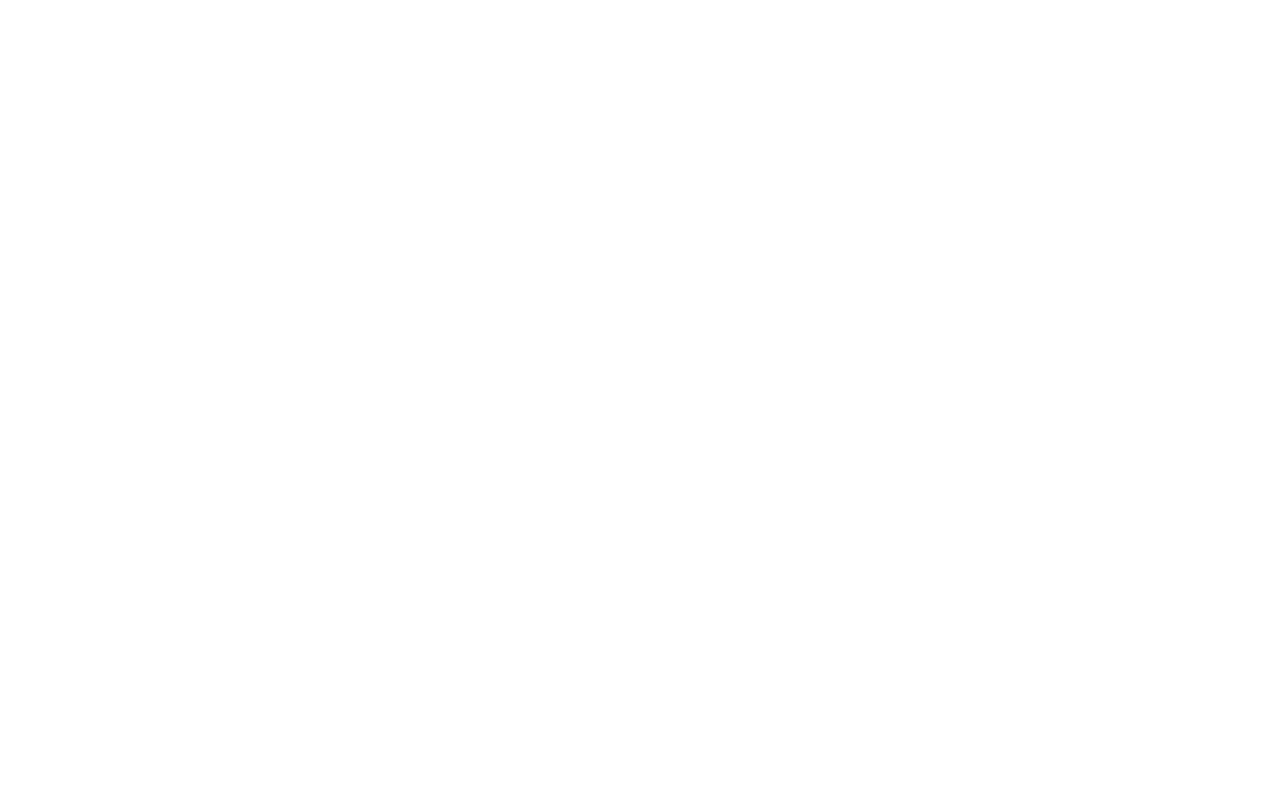
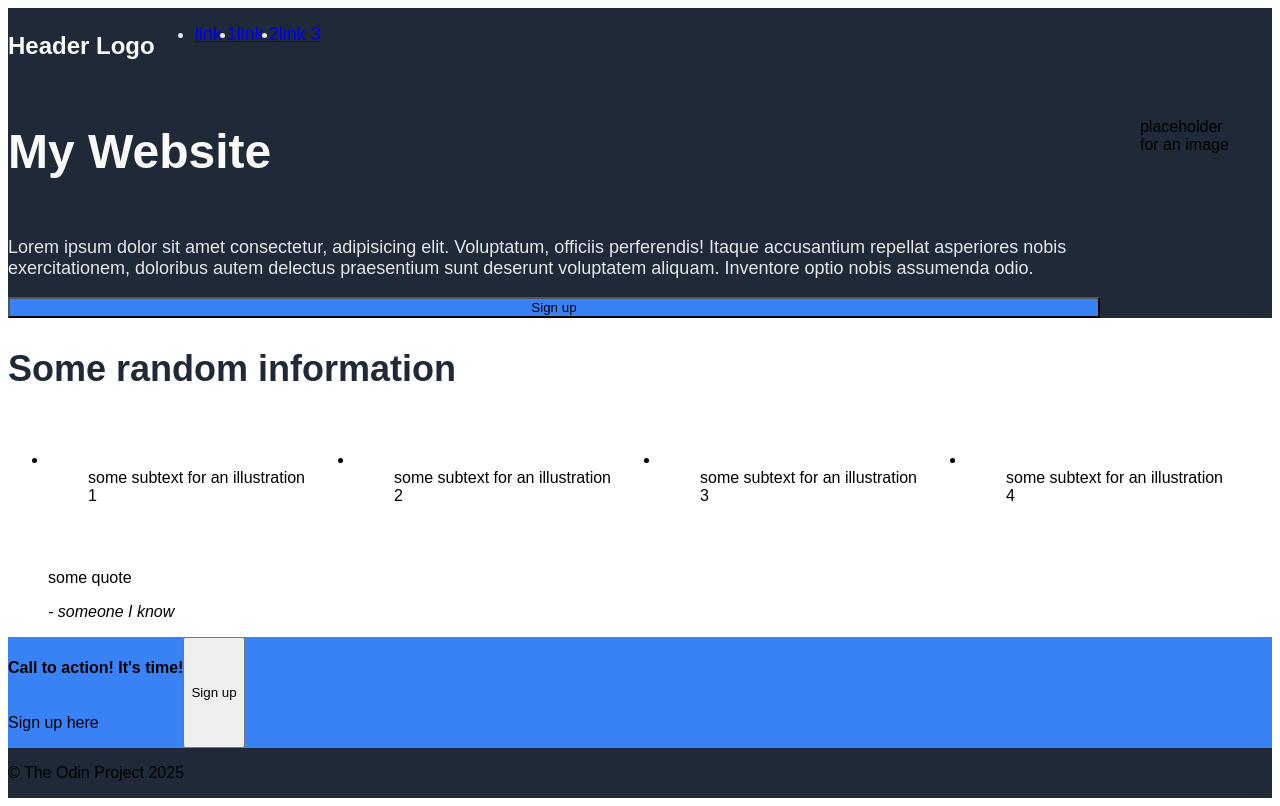
Before and after one commit to MatimotTheTimoters/landing-page, a plain HTML site: page assets/index.html in a window 1280 px wide. Drawn offline with Linux system fonts and the light colour scheme.

Commit message:
Update files: index.html, styles.css
- Complete task 3:
3. Structure webpage in index.html
    - [x] header
        - [x] header-logo
        - [x] header-links
    - [x] content
        - [x] main-section
        - [x] information-section
        - [x] quote-section
    - [x] footer
- Extended dark background to #main-section in styles.css

```diff
--- a/assets/index.html
+++ b/assets/index.html
@@ -4,8 +4,81 @@
         <meta charset="UTF-8">
         <meta name="viewport" content="width=device-width, initial-scale=1.0">
         <title>My Landing Page</title>
+        <link rel="stylesheet" href="styles.css">
     </head>
-<body>
+    <body class="flex-col">
+        <header class="header flex-row">
+            <div class="flex-row">
+                <img src="" alt="">
+                <h3 class="logo-text">Header Logo</h3>
+            </div>
+            <nav class="logo-links">
+                <ul class="flex-row">
+                    <li class="secondary-text"><a href="#main-section" rel="noopener noreferrer">link 1</a></li>
+                    <li class="secondary-text"><a href="#info-section" rel="noopener noreferrer">link 2</a></li>
+                    <li class="secondary-text"><a href="#quote-section" rel="noopener noreferrer">link 3</a></li>
+                </ul>
+            </nav>
+        </header>
 
+        <main class="main">
+            <section id="main-section" class="flex-row">
+                <div class="flex-col">
+                    <h1 class="main-text">My Website</h1>
+                    <p class="secondary-text">Lorem ipsum dolor sit amet consectetur, adipisicing elit. Voluptatum, officiis perferendis! Itaque accusantium repellat asperiores nobis exercitationem, doloribus autem delectus praesentium sunt deserunt voluptatem aliquam. Inventore optio nobis assumenda odio.</p>
+                    <button class="blue-bg">Sign up</button>
+                </div>
+                <figure>
+                    <img src="" alt="">
+                    <figcaption>placeholder for an image</figcaption>
+                </figure>
+            </section>
+            <section id="info-section" class="flex-col">
+                <h2 class="header-text">Some random information</h2>
+                <ul class="flex-row">
+                    <li>
+                        <figure>
+                            <img src="" alt="">
+                            <figcaption>some subtext for an illustration 1</figcaption>
+                        </figure>
+                    </li>
+                    <li>
+                        <figure>
+                            <img src="" alt="">
+                            <figcaption>some subtext for an illustration 2</figcaption>
+                        </figure>
+                    </li>
+                    <li>
+                        <figure>
+                            <img src="" alt="">
+                            <figcaption>some subtext for an illustration 3</figcaption>
+                        </figure>
+                    </li>
+                    <li>
+                        <figure>
+                            <img src="" alt="">
+                            <figcaption>some subtext for an illustration 4</figcaption>
+                        </figure>
+                    </li>
+                </ul>
+            </section>
+            <section id="quote-section" class="flex-col">
+                <blockquote>
+                    <p>some quote</p>
+                    <cite>- someone I know</cite>
+                </blockquote>
+            </section>
+            <aside class="cta-banner blue-bg flex-row">
+                <div class="cta-text flex-col">
+                    <h4>Call to action! It's time!</h4>
+                    <p>Sign up here</p>
+                </div>
+                <button>Sign up</button>
+            </aside>
+        </main>
+
+        <footer class="footer">
+            <p>© The Odin Project 2025</p>
+        </footer>
     </body>
     </html>
--- a/assets/styles.css
+++ b/assets/styles.css
@@ -5,7 +5,8 @@ body {
 }
 
 header,
-footer {
+footer,
+#main-section {
     background-color: #1F2937;
 }
 
```
Also changed, not shown: 1 other file. Lines whose indentation alone changed are shown as unchanged.
